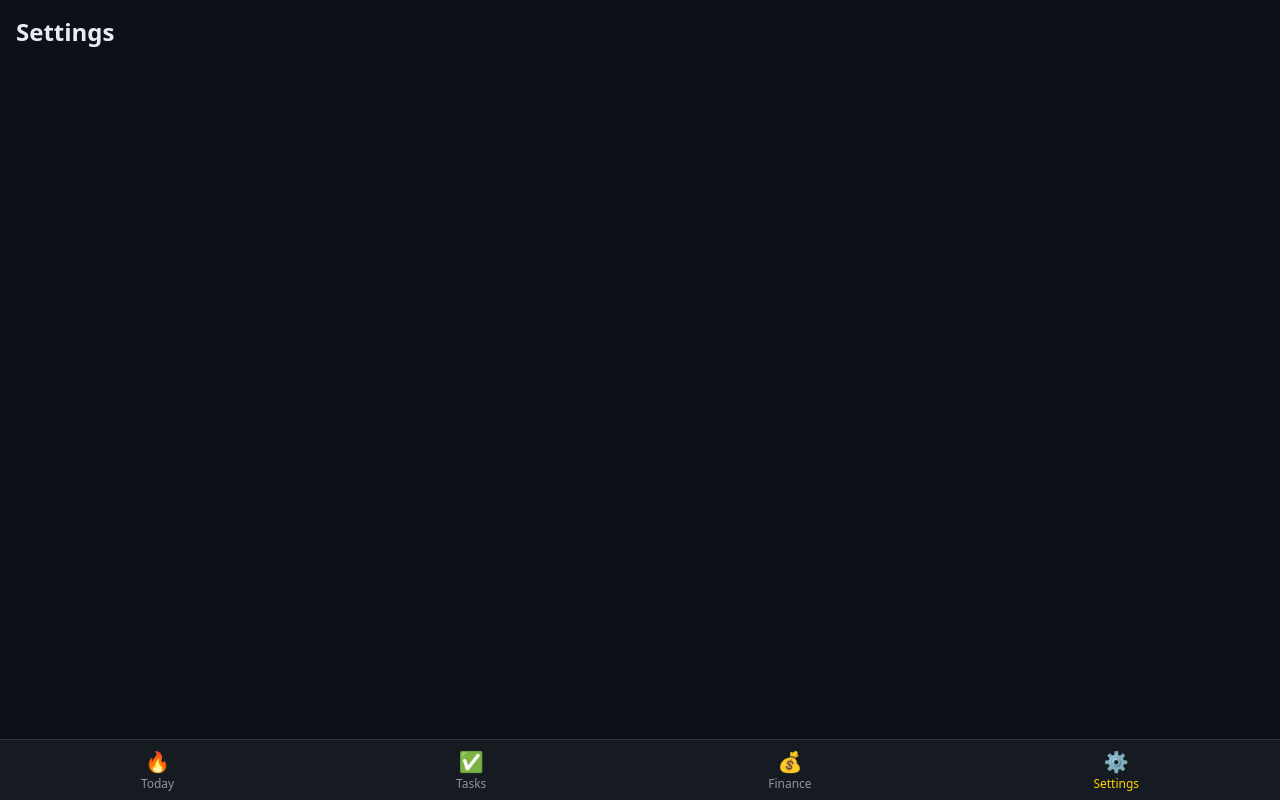
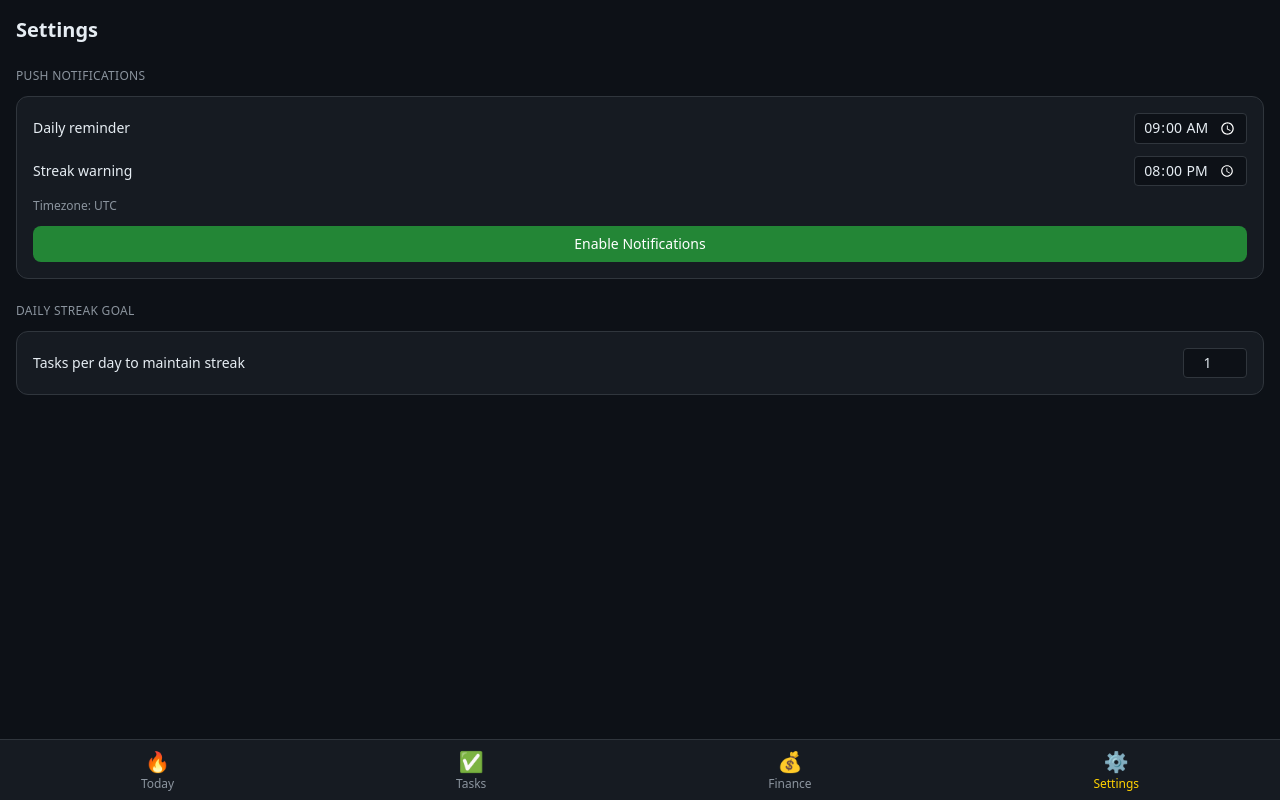
Before and after one commit to bayeh1/levl.up, a React (Vite) app in the folder packages/frontend/: page /settings in a window 1280 px wide. Built offline with nearby package versions, Linux system fonts and the light colour scheme; no server answers.

Commit message:
feat: settings tab with push subscription and notification time config

```diff
--- /dev/null
+++ b/packages/frontend/src/features/notifications/usePushSubscription.ts
@@ -0,0 +1,67 @@
+import { useState } from 'react'
+
+const BACKEND_URL = import.meta.env.VITE_BACKEND_URL ?? 'http://localhost:3001'
+const VAPID_PUBLIC_KEY = import.meta.env.VITE_VAPID_PUBLIC_KEY ?? ''
+
+export function urlBase64ToUint8Array(base64String: string): Uint8Array {
+  const padding = '='.repeat((4 - (base64String.length % 4)) % 4)
+  const base64 = (base64String + padding).replace(/-/g, '+').replace(/_/g, '/')
+  const rawData = globalThis.atob(base64)
+  return Uint8Array.from([...rawData].map((c) => c.charCodeAt(0)))
+}
+
+export function usePushSubscription() {
+  const [subscribed, setSubscribed] = useState(false)
+  const [loading, setLoading] = useState(false)
+  const [error, setError] = useState<string | null>(null)
+
+  async function subscribe(timezone: string, dailyReminderTime: string, streakWarningTime: string) {
+    setLoading(true)
+    setError(null)
+    try {
+      const reg = await navigator.serviceWorker.ready
+      const sub = await reg.pushManager.subscribe({
+        userVisibleOnly: true,
+        applicationServerKey: urlBase64ToUint8Array(VAPID_PUBLIC_KEY)
+      })
+      const json = sub.toJSON()
+      await fetch(`${BACKEND_URL}/push/subscribe`, {
+        method: 'POST',
+        headers: { 'Content-Type': 'application/json' },
+        body: JSON.stringify({
+          endpoint: json.endpoint,
+          keys: json.keys,
+          timezone,
+          dailyReminderTime,
+          streakWarningTime
+        })
+      })
+      setSubscribed(true)
+    } catch (e) {
+      setError(e instanceof Error ? e.message : 'Failed to subscribe to notifications')
+    } finally {
+      setLoading(false)
+    }
+  }
+
+  async function unsubscribe() {
+    setLoading(true)
+    try {
+      const reg = await navigator.serviceWorker.ready
+      const sub = await reg.pushManager.getSubscription()
+      if (sub) {
+        await fetch(`${BACKEND_URL}/push/unsubscribe`, {
+          method: 'DELETE',
+          headers: { 'Content-Type': 'application/json' },
+          body: JSON.stringify({ endpoint: sub.endpoint })
+        })
+        await sub.unsubscribe()
+      }
+      setSubscribed(false)
+    } finally {
+      setLoading(false)
+    }
+  }
+
+  return { subscribed, loading, error, subscribe, unsubscribe }
+}
--- a/packages/frontend/src/features/settings/SettingsTab.tsx
+++ b/packages/frontend/src/features/settings/SettingsTab.tsx
@@ -1,3 +1,77 @@
+import { useState } from 'react'
+import { usePushSubscription } from '../notifications/usePushSubscription'
+
 export function SettingsTab() {
-  return <div className="p-4"><h1 className="text-2xl font-bold">Settings</h1></div>
+  const [reminderTime, setReminderTime] = useState('09:00')
+  const [warningTime, setWarningTime] = useState('20:00')
+  const [dailyQuota, setDailyQuota] = useState('1')
+  const { subscribed, loading, error, subscribe, unsubscribe } = usePushSubscription()
+  const timezone = Intl.DateTimeFormat().resolvedOptions().timeZone
+
+  return (
+    <div className="p-4 space-y-6">
+      <h1 className="text-xl font-bold">Settings</h1>
+
+      <section className="space-y-3">
+        <h2 className="text-xs uppercase tracking-wide text-[#8b949e]">Push Notifications</h2>
+        <div className="bg-[#161b22] rounded-xl p-4 border border-[#30363d] space-y-3">
+          <div className="flex justify-between items-center">
+            <label htmlFor="reminder-time" className="text-sm">Daily reminder</label>
+            <input
+              id="reminder-time"
+              type="time"
+              value={reminderTime}
+              onChange={(e) => setReminderTime(e.target.value)}
+              className="bg-[#0d1117] border border-[#30363d] rounded px-2 py-1 text-sm text-[#e6edf3]"
+            />
+          </div>
+          <div className="flex justify-between items-center">
+            <label htmlFor="warning-time" className="text-sm">Streak warning</label>
+            <input
+              id="warning-time"
+              type="time"
+              value={warningTime}
+              onChange={(e) => setWarningTime(e.target.value)}
+              className="bg-[#0d1117] border border-[#30363d] rounded px-2 py-1 text-sm text-[#e6edf3]"
+            />
+          </div>
+          <div className="text-xs text-[#8b949e]">Timezone: {timezone}</div>
+          {error && <p className="text-xs text-[#f85149]">{error}</p>}
+          {subscribed ? (
+            <button
+              onClick={unsubscribe}
+              disabled={loading}
+              className="w-full bg-[#21262d] text-[#8b949e] py-2 rounded-lg text-sm"
+            >
+              {loading ? 'Loading\u2026' : 'Disable Notifications'}
+            </button>
+          ) : (
+            <button
+              onClick={() => subscribe(timezone, reminderTime, warningTime)}
+              disabled={loading}
+              className="w-full bg-[#238636] text-white py-2 rounded-lg text-sm font-medium"
+            >
+              {loading ? 'Enabling\u2026' : 'Enable Notifications'}
+            </button>
+          )}
+        </div>
+      </section>
+
+      <section className="space-y-3">
+        <h2 className="text-xs uppercase tracking-wide text-[#8b949e]">Daily Streak Goal</h2>
+        <div className="bg-[#161b22] rounded-xl p-4 border border-[#30363d] flex justify-between items-center">
+          <label htmlFor="daily-quota" className="text-sm">Tasks per day to maintain streak</label>
+          <input
+            id="daily-quota"
+            type="number"
+            min="1"
+            max="20"
+            value={dailyQuota}
+            onChange={(e) => setDailyQuota(e.target.value)}
+            className="w-16 bg-[#0d1117] border border-[#30363d] rounded px-2 py-1 text-sm text-[#e6edf3] text-center"
+          />
+        </div>
+      </section>
+    </div>
+  )
 }
```
Also changed, not shown: 2 other files (tests, documents, lock files or other folders).
